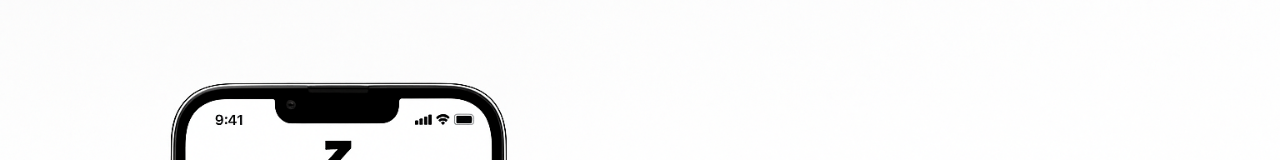
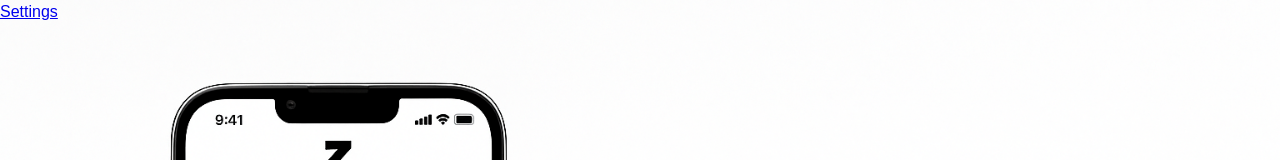
Before and after one commit to ZiiOZ/ziioz-platform, a Next.js app: page / in a window 1280 px wide. Shown: the top 160 px of the page. Built offline with nearby package versions, Linux system fonts and the light colour scheme.

Commit message:
Replace broken icon with safe Settings text link

```diff
--- a/app/layout.tsx
+++ b/app/layout.tsx
@@ -1,5 +1,3 @@
-// File: app/layout.tsx
-
 import "./globals.css";
 
 export const metadata = {
@@ -12,15 +10,15 @@ export default function RootLayout({ children }: { children: React.ReactNode })
   return (
     <html lang="en">
       <body className="bg-white text-black relative">
-        {/* Settings Icon */}
-        <a href="/settings" className="absolute top-4 right-4 z-50">
-          <img
-            src="/file.svg"
-            alt="Settings"
-            className="w-6 h-6 opacity-70 hover:opacity-100"
-          />
+        {/* Safe Settings Link (top-right) */}
+        <a
+          href="/settings"
+          className="absolute top-4 right-4 text-sm underline text-gray-500 hover:text-black"
+        >
+          Settings
         </a>
 
+        {/* Page Content */}
         {children}
       </body>
     </html>
```
